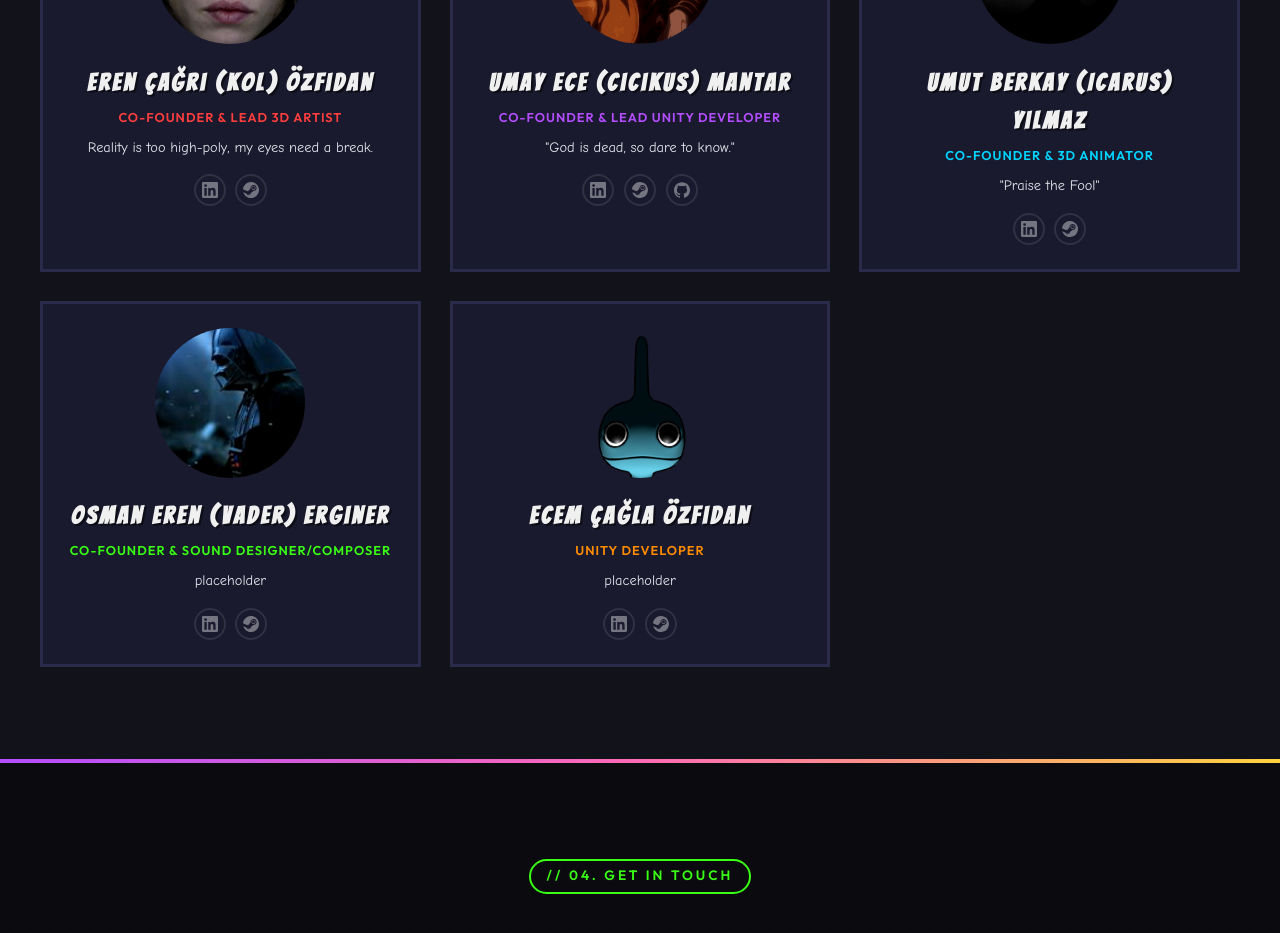
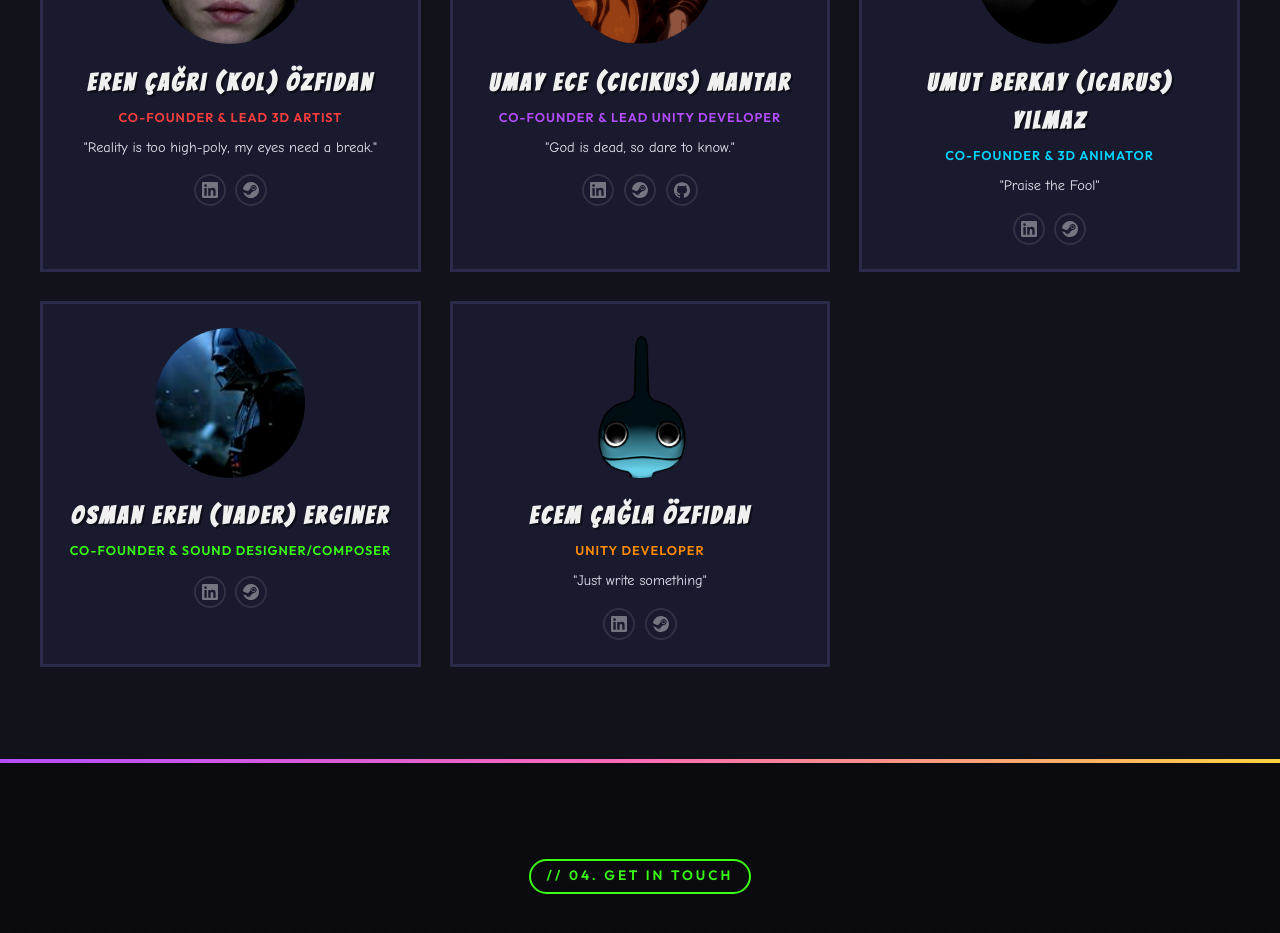
Before and after one commit to cicikusdev/vick-games, a React (Vite) app in the folder vickgames-website/: page / in a window 1280 px wide. Shown: the part 3840-4773 px from the top of the page. Built offline with nearby package versions, Linux system fonts and the light colour scheme.

Commit message:
some fixes

```diff
--- a/vickgames-website/package.json
+++ b/vickgames-website/package.json
@@ -10,6 +10,7 @@
     "preview": "vite preview"
   },
   "dependencies": {
+    "@emailjs/browser": "^4.4.1",
     "react": "^19.2.4",
     "react-dom": "^19.2.4"
   },
--- a/vickgames-website/src/components/Contact.jsx
+++ b/vickgames-website/src/components/Contact.jsx
@@ -1,9 +1,17 @@
 import { useState, useEffect, useRef } from 'react';
+import emailjs from '@emailjs/browser';
 import './Contact.css';
+
+// EmailJS Configuration
+emailjs.init('WEknOGRnh5VCCQ2fJ');
+
+const SERVICE_ID = 'service_k663len';
+const TEMPLATE_ID = 'template_63uqaij';
 
 function Contact() {
   const [formData, setFormData] = useState({ name: '', email: '', message: '' });
   const [submitted, setSubmitted] = useState(false);
+  const [error, setError] = useState('');
   const sectionRef = useRef(null);
 
   useEffect(() => {
@@ -21,11 +29,24 @@ function Contact() {
     return () => observer.disconnect();
   }, []);
 
-  const handleSubmit = (e) => {
+  const handleSubmit = async (e) => {
     e.preventDefault();
-    setSubmitted(true);
-    setTimeout(() => setSubmitted(false), 4000);
-    setFormData({ name: '', email: '', message: '' });
+    setError('');
+
+    try {
+      await emailjs.send(SERVICE_ID, TEMPLATE_ID, {
+        name: formData.name,
+        email: formData.email,
+        title: formData.message,
+      });
+
+      setSubmitted(true);
+      setFormData({ name: '', email: '', message: '' });
+      setTimeout(() => setSubmitted(false), 4000);
+    } catch (err) {
+      setError('Failed to send message. Please try again.');
+      console.error('EmailJS Error:', err);
+    }
   };
 
   return (
@@ -151,6 +172,8 @@ function Contact() {
               ></textarea>
             </div>
 
+            {error && <div style={{ color: '#ff3e3e', marginBottom: '1rem', fontSize: '0.9rem' }}>{error}</div>}
+
             <button
               type="submit"
               id="contact-submit-btn"
--- a/vickgames-website/src/components/Team.jsx
+++ b/vickgames-website/src/components/Team.jsx
@@ -12,7 +12,7 @@ const teamData = [
     id: 1,
     name: 'Eren Çağrı (KoL) Özfidan',
     role: 'Co-Founder & Lead 3D Artist',
-    description: 'Reality is too high-poly, my eyes need a break.',
+    description: '"Reality is too high-poly, my eyes need a break."',
     image: team1,
     color: '#ff3e3e',
     social: {
@@ -48,7 +48,7 @@ const teamData = [
     id: 4,
     name: 'Osman Eren (Vader) Erginer',
     role: 'Co-Founder & Sound Designer/Composer',
-    description: 'placeholder',
+    description: '',
     image: team4,
     color: '#39ff14',
     social: {
@@ -60,7 +60,7 @@ const teamData = [
     id: 5,
     name: 'Ecem Çağla Özfidan',
     role: 'Unity Developer',
-    description: 'placeholder',
+    description: '"Just write something"',
     image: team5,
     color: '#ff8c00',
     social: {
```
Also changed, not shown: vickgames-website/src/assets/vick.png (added), 1 other file (tests, documents, lock files or other folders).
